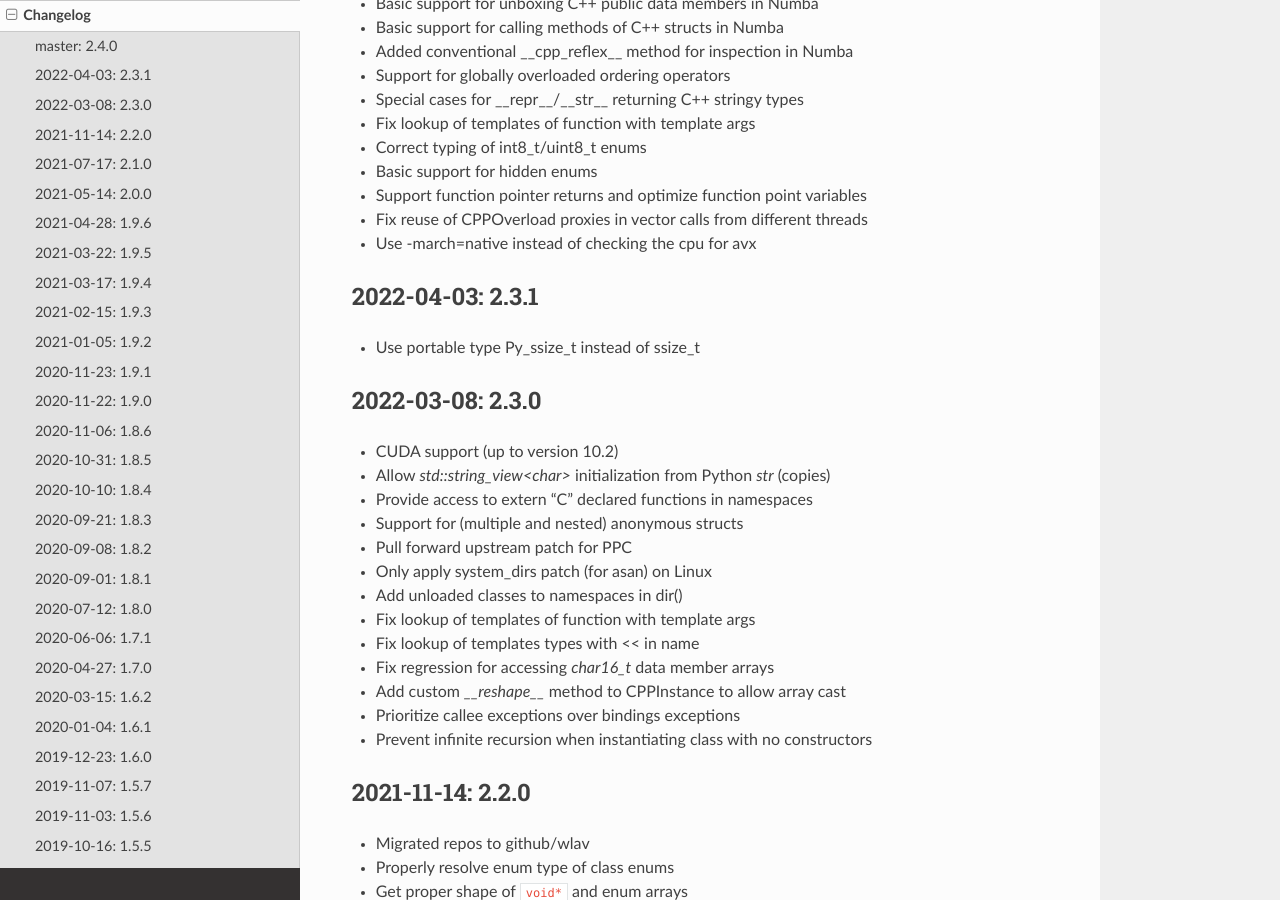
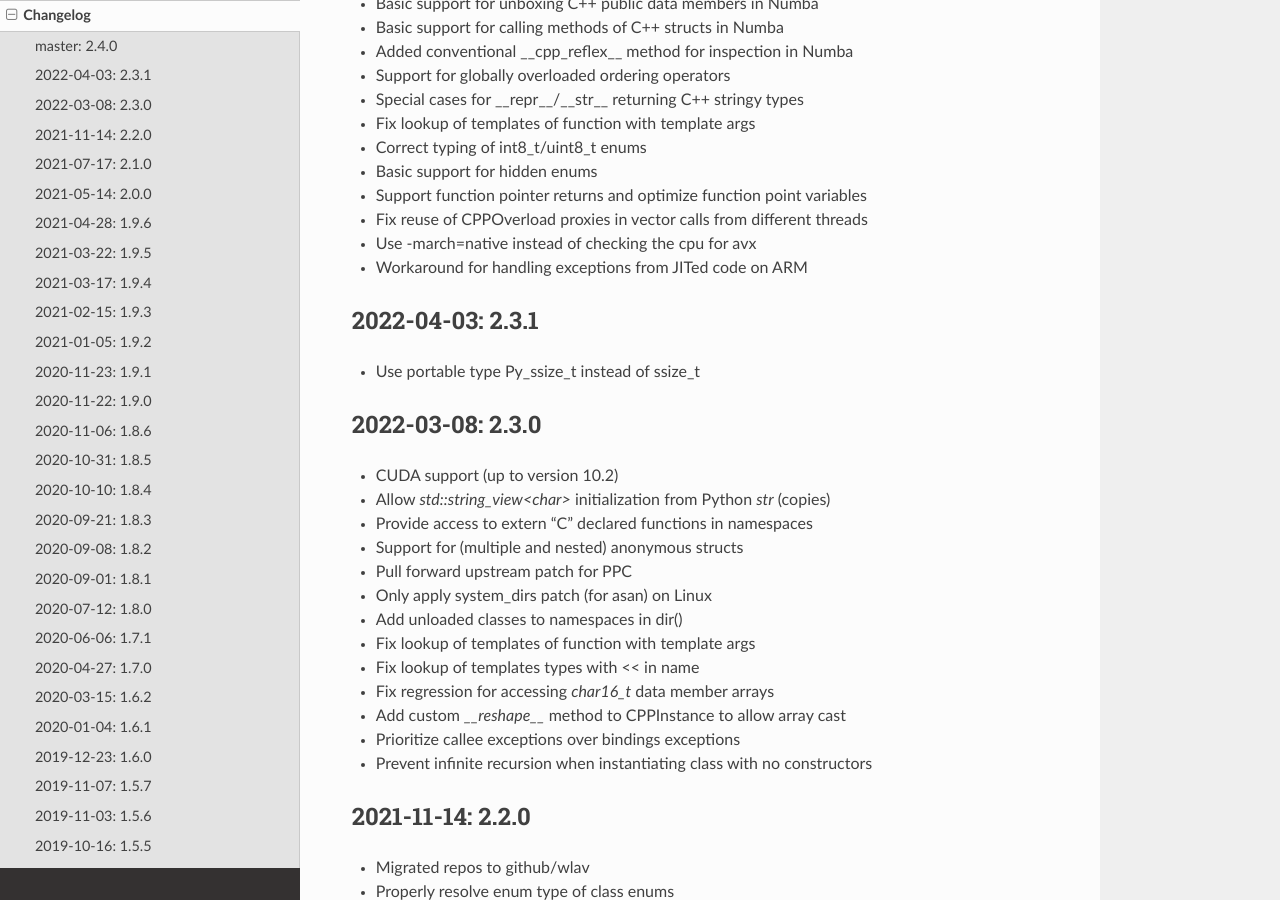
Before and after one commit to wlav/cppyy, a Sphinx documentation site: the page built from doc/source/changelog.rst, in a window 1280 px wide and 900 px high, scrolled down 344 px. Built offline with Sphinx 7.4.7 and the Read the Docs theme 2.0.0, drawn with Linux system fonts in a browser that asks for light colours.

Commit message:
workaround for handling exceptions from JITed code on ARM

```diff
--- a/doc/source/changelog.rst
+++ b/doc/source/changelog.rst
@@ -25,6 +25,7 @@ master: 2.4.0
 * Support function pointer returns and optimize function point variables
 * Fix reuse of CPPOverload proxies in vector calls from different threads
 * Use -march=native instead of checking the cpu for avx
+* Workaround for handling exceptions from JITed code on ARM
 
 
 2022-04-03: 2.3.1
```
